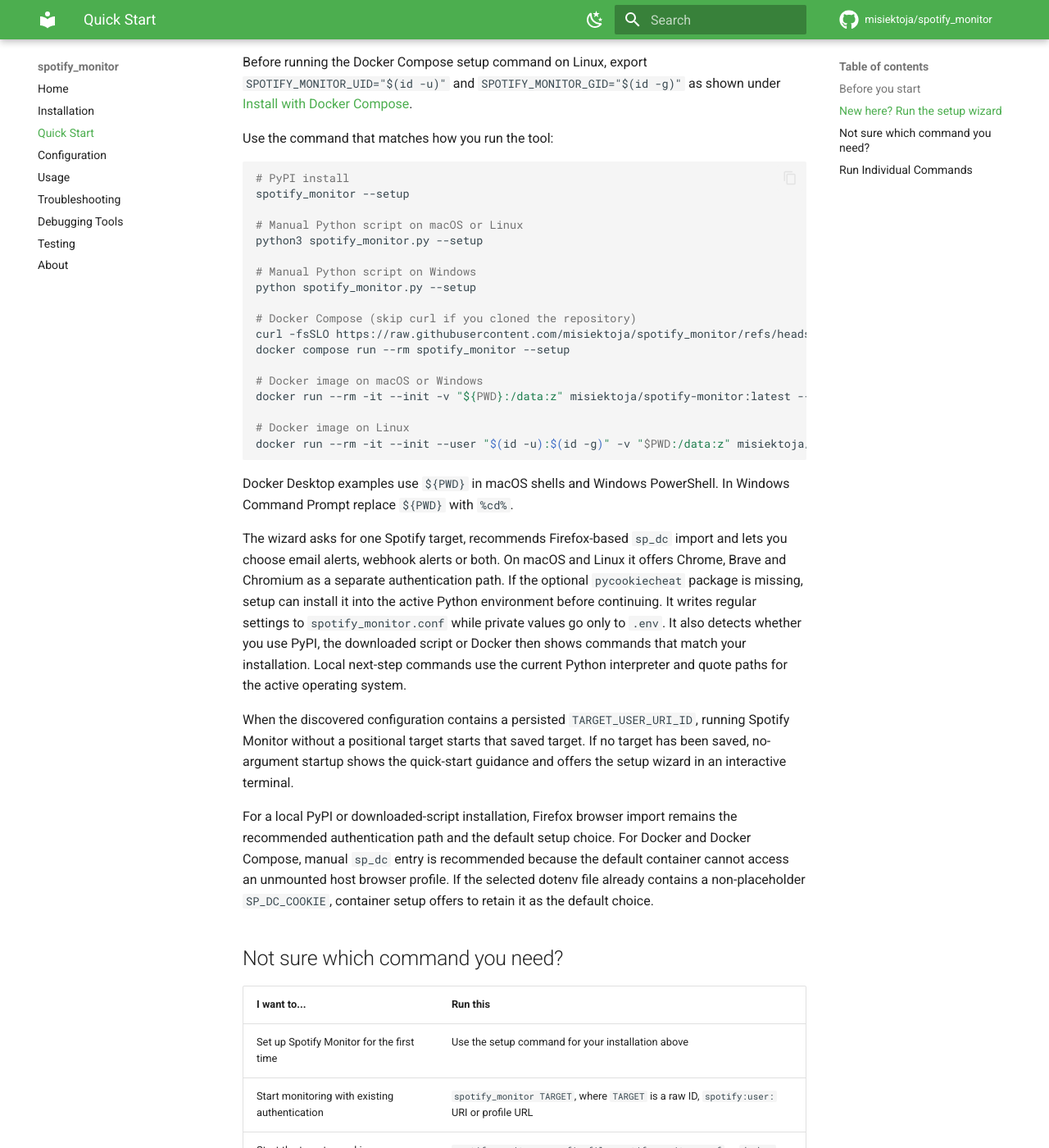
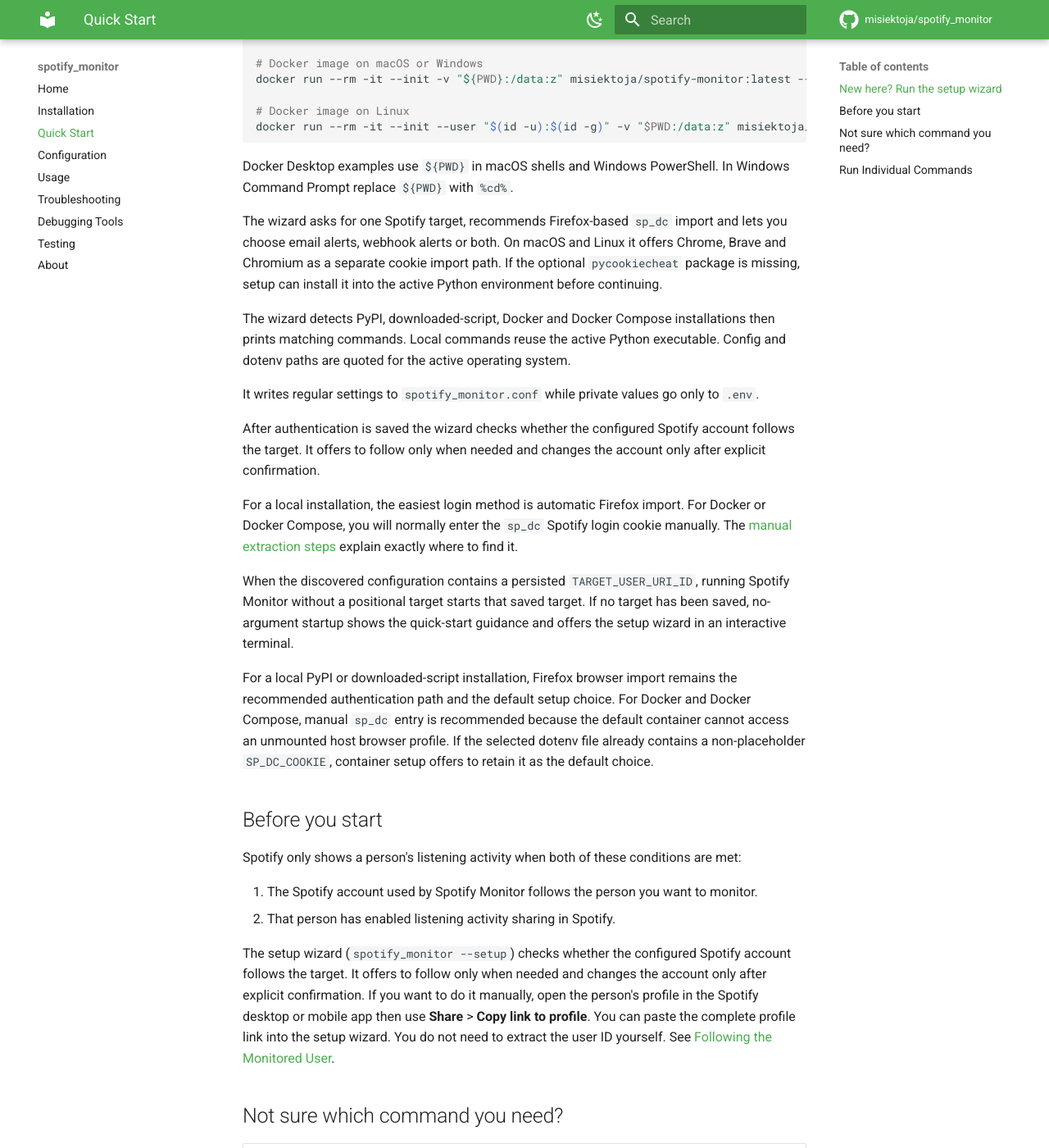
Before and after one commit to misiektoja/spotify_monitor, an MkDocs documentation site: the page built from docs/quick-start.md, in a window 1280 px wide and 1400 px high, scrolled down 740 px. Shown: the whole window at 82% size. Built offline with MkDocs 1.6.1 and Material for MkDocs 9.7.7, drawn with Linux system fonts in a browser that asks for light colours; comment, search, counter and statistics services are not loaded; some of the changed text lies outside the part shown.

Commit message:
docs(quick-start): document confirmed target following

```diff
--- a/docs/quick-start.md
+++ b/docs/quick-start.md
@@ -1,21 +1,11 @@
 # Quick Start
-
-<a id="before-you-start"></a>
-## Before you start
-
-Spotify only shows a person's listening activity when both of these conditions are met:
-
-1. The Spotify account used by Spotify Monitor follows the person you want to monitor.
-2. That person has enabled listening activity sharing in Spotify.
-
-Open the person's profile in the Spotify desktop or mobile app then use **Share** > **Copy link to profile**. You can paste the complete profile link into the setup wizard. You do not need to extract the user ID yourself. See [Following the Monitored User](configuration.md#following-the-monitored-user) if the doctor later reports that the person is not visible.
-
-For a local installation, the easiest login method is automatic Firefox import. For Docker or Docker Compose, you will normally enter the `sp_dc` Spotify login cookie manually. The [manual extraction steps](configuration.md#manual-cookie-extraction) explain exactly where to find it.
 
 <a id="new-here-run-the-setup-wizard"></a>
 ## New here? Run the setup wizard
 
-First complete one method on the [Installation](installation.md) page. The fastest way to configure that installation is the interactive setup wizard. It asks who to monitor, how to connect to Spotify and whether you want alerts by email or webhook. Before saving, you can review the summary and edit any setup section without losing the other answers. It then saves a ready-to-run configuration while private values stay in `.env`. For local installs the wizard can also check the setup and start monitoring immediately.
+First complete one method on the [Installation](installation.md) page. The fastest way to configure that installation is the interactive setup wizard. It asks who to monitor, how to connect to Spotify and whether you want alerts by email or webhook. Before saving, you can review the summary and edit any setup section without losing the other answers. It then saves a ready-to-run configuration while private values stay in `.env`.
+
+For local installs the wizard can also run the doctor check and start monitoring immediately.
 
 Before running the Docker Compose setup command on Linux, export `SPOTIFY_MONITOR_UID="$(id -u)"` and `SPOTIFY_MONITOR_GID="$(id -g)"` as shown under [Install with Docker Compose](installation.md#docker-compose).
 
@@ -44,11 +34,29 @@
 
 Docker Desktop examples use `${PWD}` in macOS shells and Windows PowerShell. In Windows Command Prompt replace `${PWD}` with `%cd%`.
 
-The wizard asks for one Spotify target, recommends Firefox-based `sp_dc` import and lets you choose email alerts, webhook alerts or both. On macOS and Linux it offers Chrome, Brave and Chromium as a separate authentication path. If the optional `pycookiecheat` package is missing, setup can install it into the active Python environment before continuing. It writes regular settings to `spotify_monitor.conf` while private values go only to `.env`. It also detects whether you use PyPI, the downloaded script or Docker then shows commands that match your installation. Local next-step commands use the current Python interpreter and quote paths for the active operating system.
+The wizard asks for one Spotify target, recommends Firefox-based `sp_dc` import and lets you choose email alerts, webhook alerts or both. On macOS and Linux it offers Chrome, Brave and Chromium as a separate cookie import path. If the optional `pycookiecheat` package is missing, setup can install it into the active Python environment before continuing.
+
+The wizard detects PyPI, downloaded-script, Docker and Docker Compose installations then prints matching commands. Local commands reuse the active Python executable. Config and dotenv paths are quoted for the active operating system.
+
+It writes regular settings to `spotify_monitor.conf` while private values go only to `.env`.
+
+After authentication is saved the wizard checks whether the configured Spotify account follows the target. It offers to follow only when needed and changes the account only after explicit confirmation.
+
+For a local installation, the easiest login method is automatic Firefox import. For Docker or Docker Compose, you will normally enter the `sp_dc` Spotify login cookie manually. The [manual extraction steps](configuration.md#manual-cookie-extraction) explain exactly where to find it.
 
 When the discovered configuration contains a persisted `TARGET_USER_URI_ID`, running Spotify Monitor without a positional target starts that saved target. If no target has been saved, no-argument startup shows the quick-start guidance and offers the setup wizard in an interactive terminal.
 
 For a local PyPI or downloaded-script installation, Firefox browser import remains the recommended authentication path and the default setup choice. For Docker and Docker Compose, manual `sp_dc` entry is recommended because the default container cannot access an unmounted host browser profile. If the selected dotenv file already contains a non-placeholder `SP_DC_COOKIE`, container setup offers to retain it as the default choice.
+
+<a id="before-you-start"></a>
+## Before you start
+
+Spotify only shows a person's listening activity when both of these conditions are met:
+
+1. The Spotify account used by Spotify Monitor follows the person you want to monitor.
+2. That person has enabled listening activity sharing in Spotify.
+
+The setup wizard (`spotify_monitor --setup`) checks whether the configured Spotify account follows the target. It offers to follow only when needed and changes the account only after explicit confirmation. If you want to do it manually, open the person's profile in the Spotify desktop or mobile app then use **Share** > **Copy link to profile**. You can paste the complete profile link into the setup wizard. You do not need to extract the user ID yourself. See [Following the Monitored User](configuration.md#following-the-monitored-user).
 
 <a id="not-sure-which-command-you-need"></a>
 ## Not sure which command you need?
```
